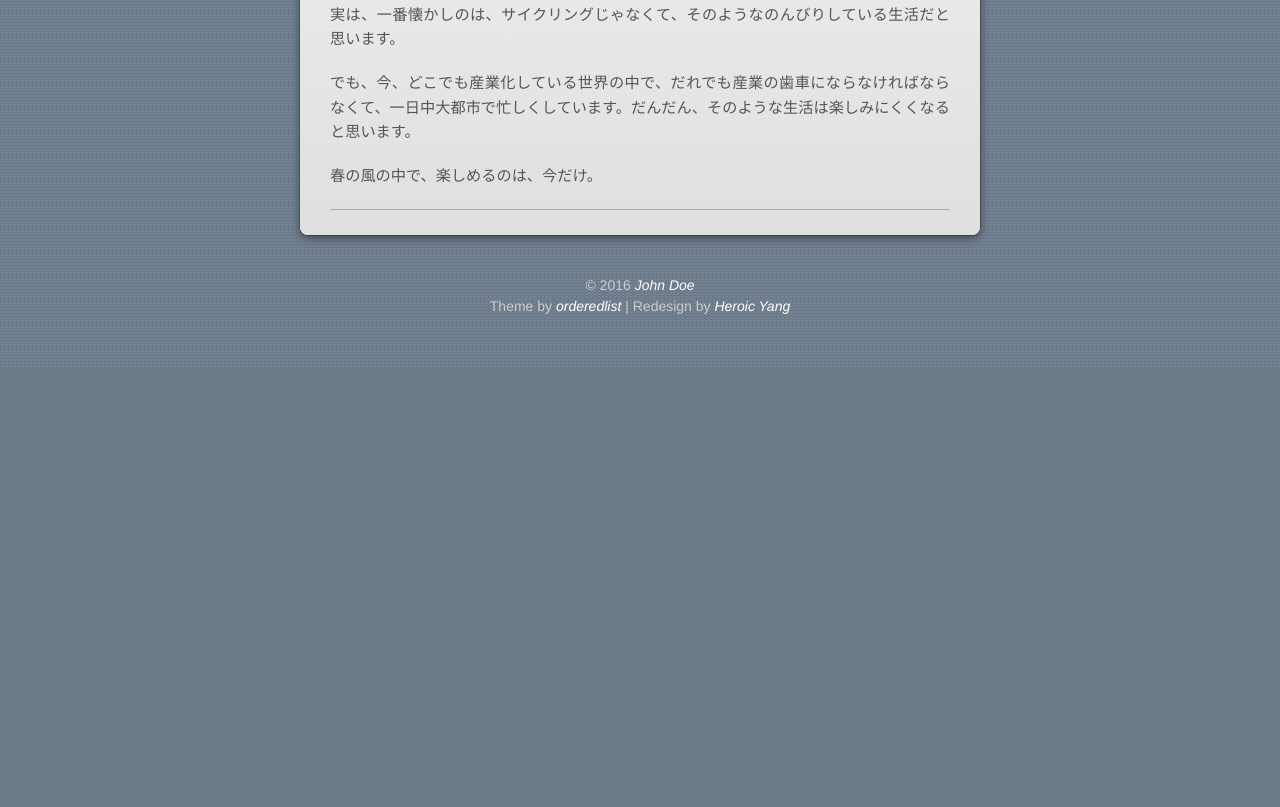
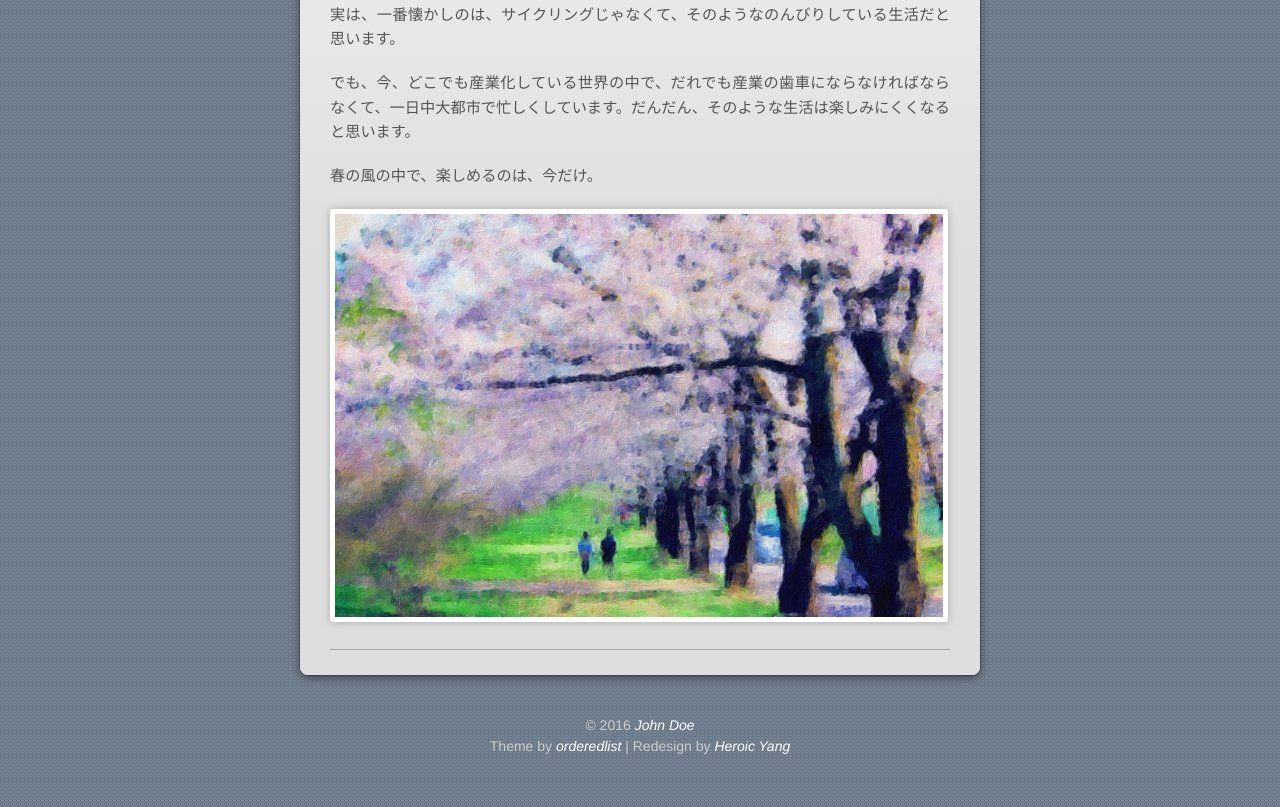
Before and after one commit to laichen/laichen.github.com, a plain HTML site: page 2016/03/16/ty/index.html in a window 1280 px wide. Shown: the part 569-1376 px from the top of the page. Before the commit the page ends 936 px from the top, so only its background shows below. Drawn offline with nearby package versions, Linux system fonts and the light colour scheme; a web font is replaced by a local one.

Commit message:
Site updated: 2016-03-16 23:12:00

```diff
--- a/2016/03/16/ty/index.html
+++ b/2016/03/16/ty/index.html
@@ -21,7 +21,8 @@
 <meta property="og:site_name" content="这么晚了｜杂记">
 <meta property="og:description" content="大学の時、中国の成都で勉強していまして。成都は四川盆地の中の小さい平野なので、自転車に乗るのが楽です。そして、成都の周りに景色はとても美しいです。ですから、サイクリングはとても人気があります。毎年の夏休みに、成都からチベットへ行くサイクリングのチームが　たくさんあります。
 私も、大学の時初めてサイクリングが好きになります。週末はよく大学の友達と一緒に自転車で成都の周りの田舎へ　桃の花やチューリップ">
-<meta property="og:updated_time" content="2016-03-16T14:08:11.000Z">
+<meta property="og:image" content="http://yoursite.com/image/sakura_to_usitosugata.jpg">
+<meta property="og:updated_time" content="2016-03-16T14:11:55.000Z">
 <meta name="twitter:card" content="summary">
 <meta name="twitter:title" content="春の随想">
 <meta name="twitter:description" content="大学の時、中国の成都で勉強していまして。成都は四川盆地の中の小さい平野なので、自転車に乗るのが楽です。そして、成都の周りに景色はとても美しいです。ですから、サイクリングはとても人気があります。毎年の夏休みに、成都からチベットへ行くサイクリングのチームが　たくさんあります。
@@ -86,6 +87,7 @@
 <p>実は、一番懐かしのは、サイクリングじゃなくて、そのようなのんびりしている生活だと思います。</p>
 <p>でも、今、どこでも産業化している世界の中で、だれでも産業の歯車にならなければならなくて、一日中大都市で忙しくしています。だんだん、そのような生活は楽しみにくくなると思います。</p>
 <p>春の風の中で、楽しめるのは、今だけ。</p>
+<p><img src="/image/sakura_to_usitosugata.jpg" alt=""></p>
 
 
   </div>
```
Also changed, not shown: index.html (+1 -0 lines).
